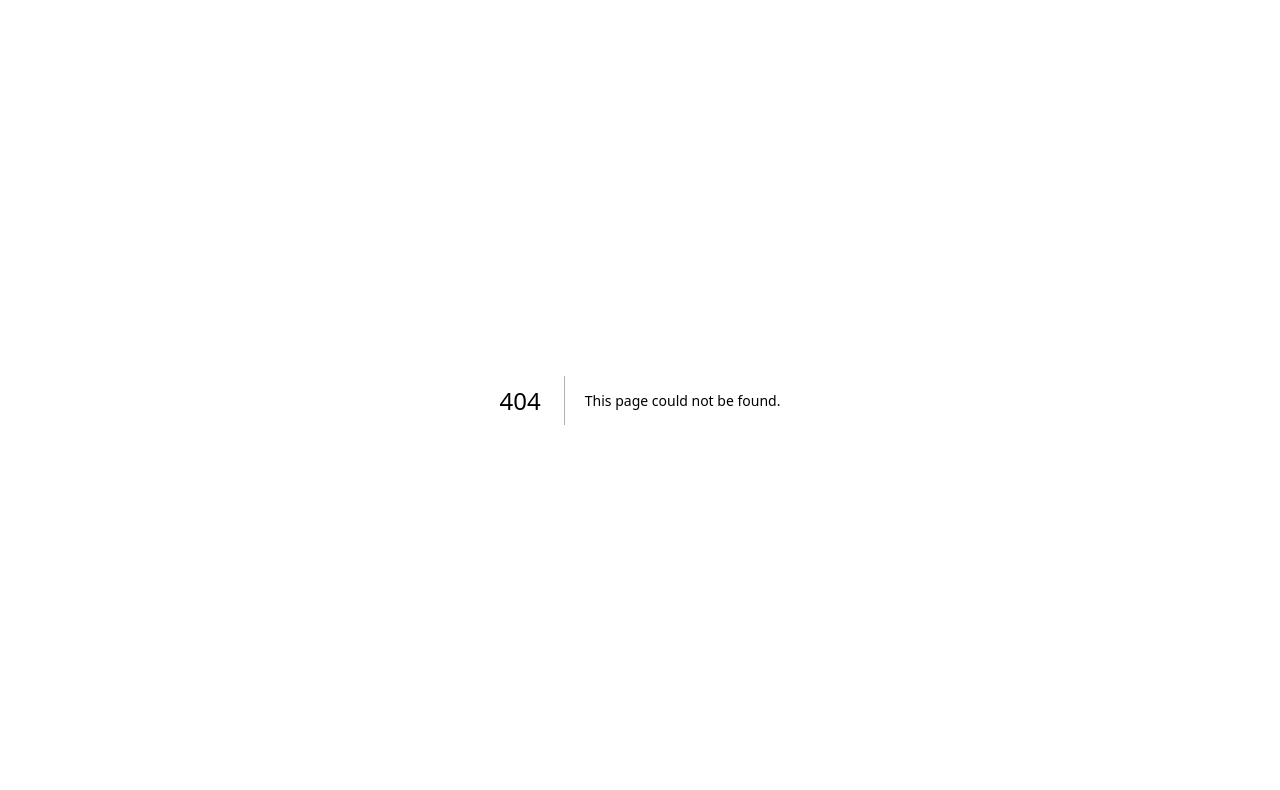
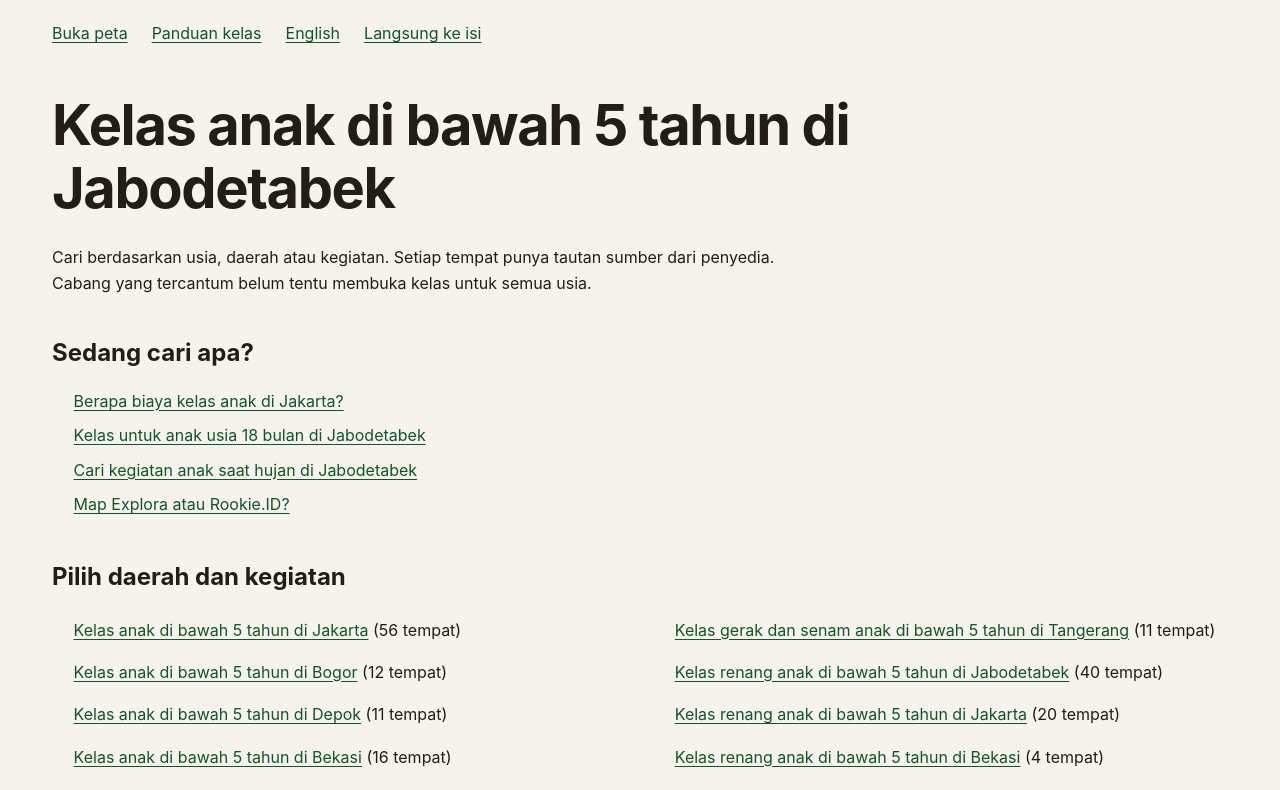
Before and after one commit to Derryl-Ditra/map-explora, a Next.js app: page /id/activities in a window 1280 px wide. Before the commit this address had no page. Shown: the top 790 px of the page. Built offline with nearby package versions, Linux system fonts and the light colour scheme.

Commit message:
Add activities page for Indonesian language

```diff
--- /dev/null
+++ b/src/app/id/activities/page.tsx
@@ -0,0 +1,7 @@
+import type {Metadata} from 'next';
+import {GuideShell, GuideIndex} from '@/components/GuideContent';
+import {languageLinks, prefix} from '@/utils/bilingual';
+import {SITE_URL} from '@/utils/discovery';
+const lang='id' as const;
+export const metadata:Metadata={title:lang==='id'?'Panduan kelas anak di Jabodetabek':'Children’s class guides in Jabodetabek',alternates:{canonical:SITE_URL+prefix(lang)+'/activities/',languages:languageLinks('/activities/')}};
+export default function Page(){return <GuideShell lang={lang} path="/activities/"><GuideIndex lang={lang}/></GuideShell>;}
```
